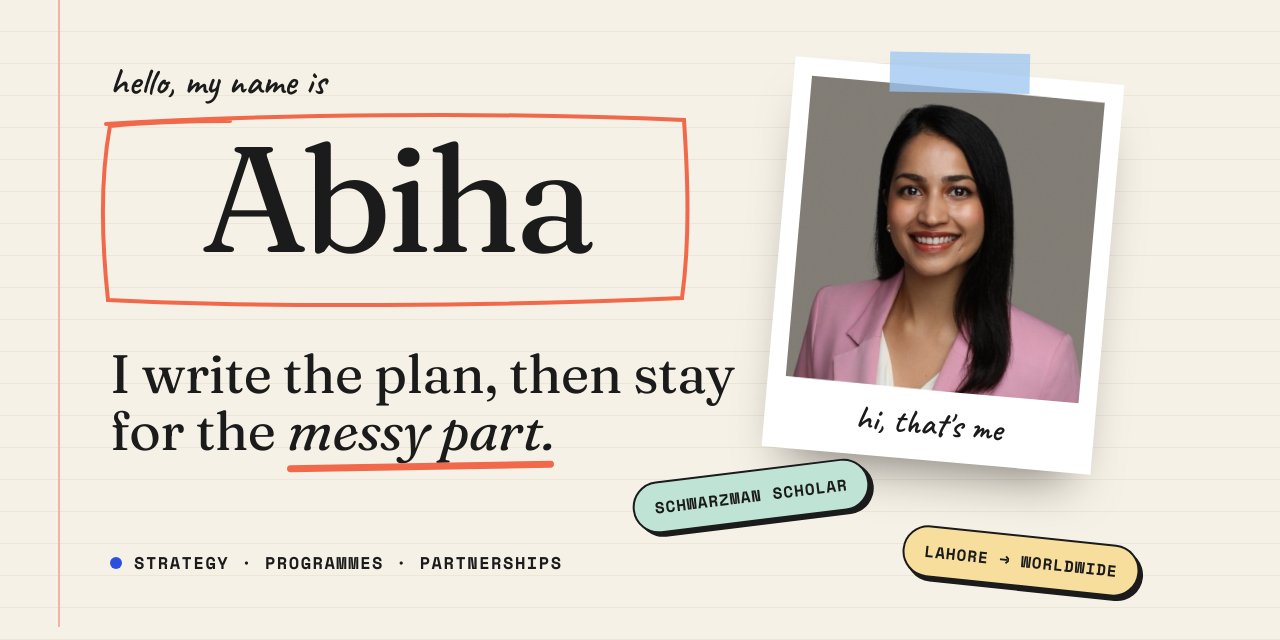
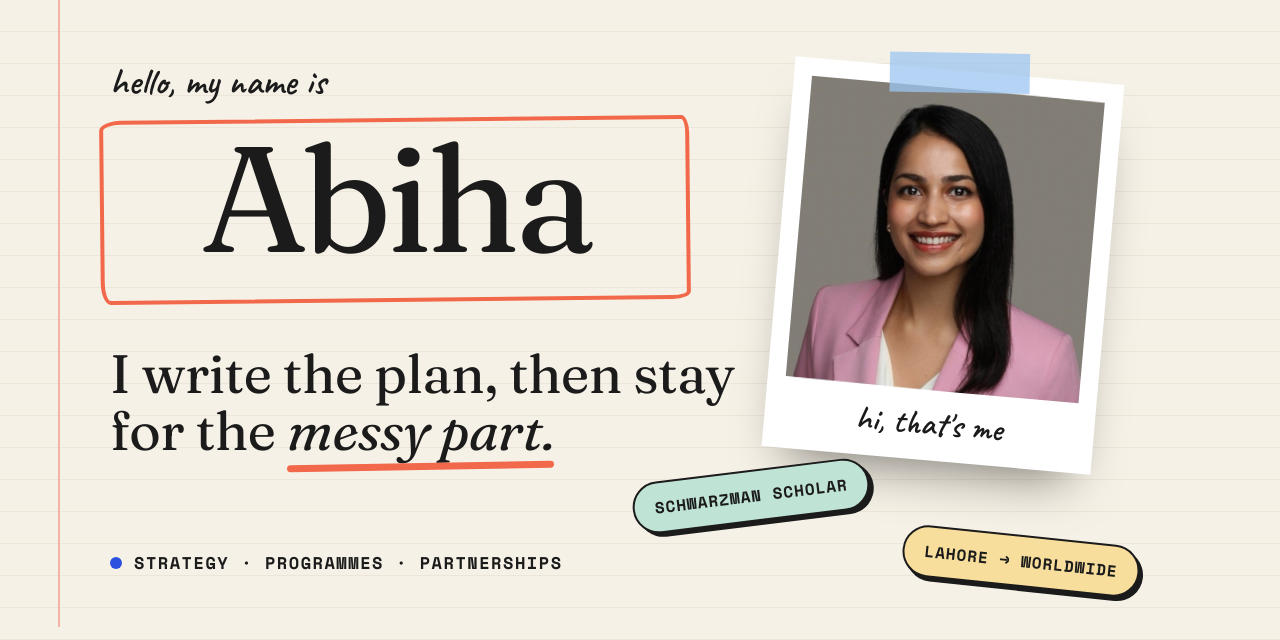
Before and after one commit to abihaofficial/abihaofficial.github.io, a plain HTML site: page share.html in a window 1280 px wide. Drawn offline with nearby package versions, Linux system fonts and the light colour scheme.

Commit message:
Cover page: cleaner frame

```diff
--- a/share.html
+++ b/share.html
@@ -4,7 +4,7 @@
 body{width:1200px;height:627px;background:#F6F1E6;background-image:linear-gradient(transparent 31px,#E3DCCD 32px);background-size:100% 32px;position:relative;overflow:hidden;color:#1B1B1B;font-family:"DM Sans"}
 body:before{content:"";position:absolute;left:58px;top:0;bottom:0;width:2px;background:#F2B2A4}
 .hi{position:absolute;left:110px;top:58px;font:600 38px Caveat}
-.box{position:absolute;left:96px;top:110px;width:600px;height:200px}
+.box{position:absolute;left:100px;top:118px;width:590px;height:184px;border:4px solid #F2684A;border-radius:22px 8px 18px 10px/10px 18px 8px 22px;transform:rotate(-.6deg)}
 .name{position:absolute;left:96px;top:118px;width:600px;text-align:center;font:150px/1.15 Fraunces;display:flex;justify-content:center}
 .name span{display:inline-block}
 h1{position:absolute;left:110px;top:345px;width:640px;font:400 54px/1.06 Fraunces;letter-spacing:-.5px}
@@ -19,7 +19,7 @@ h1 u:after{content:"";position:absolute;left:0;right:0;bottom:-6px;height:7px;bo
 .st{position:absolute;font:700 16px "Space Mono";letter-spacing:1px;text-transform:uppercase;padding:12px 20px;border:2.5px solid #1B1B1B;border-radius:99px;box-shadow:4px 4px 0 #1B1B1B}
 </style></head><body>
 <p class="hi">hello, my name is</p>
-<svg class="box" viewBox="0 0 600 200" preserveAspectRatio="none"><path d="M10 14c160-10 400-12 578-4 4 60 6 120-2 178-180 8-420 10-574 2-6-56-8-120 2-174 40-4 80-5 120-5" fill="none" stroke="#F2684A" stroke-width="4" stroke-linecap="round"/></svg>
+<div class="box"></div>
 <div class="name" style="font-size:150px;top:112px;font-weight:400;font-variation-settings:'opsz' 144;letter-spacing:-5px">Abiha</div>
 <h1>I write the plan, then stay for the <u><i>messy part.</i></u></h1>
 <p class="foot"><i></i>Strategy · programmes · partnerships</p>
```
